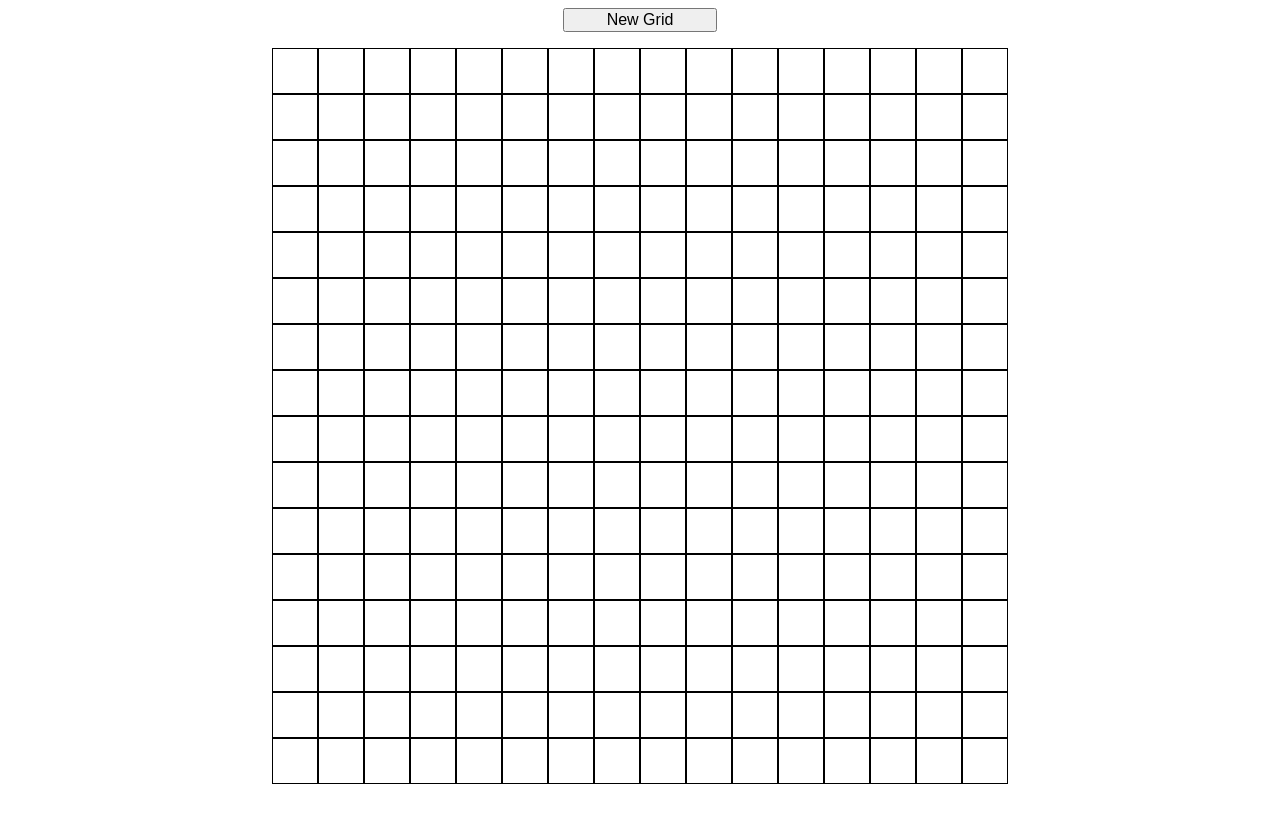
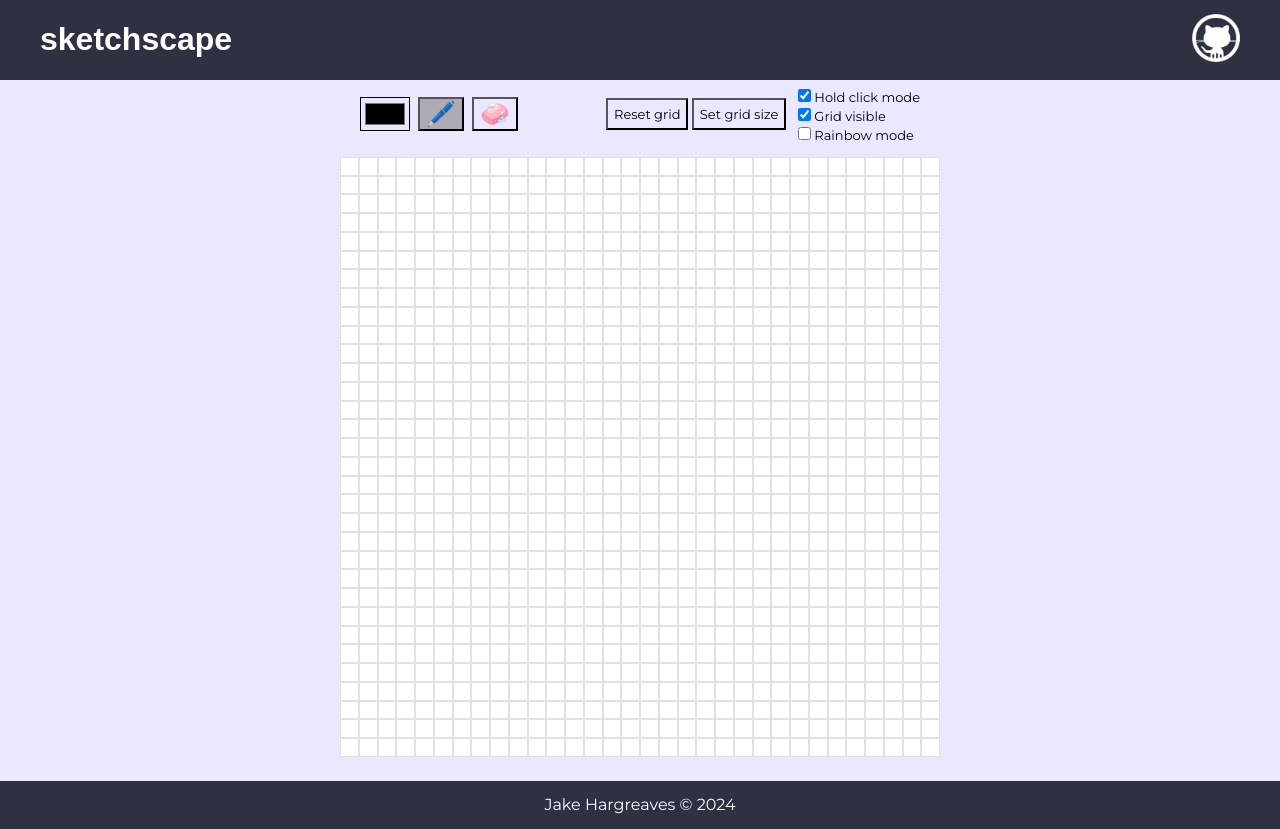
Before and after one commit to jakequi/etch-a-sketch, a plain HTML site: page index.html in a window 1280 px wide. Before the commit the page ends 808 px from the top, so only its background shows below. Drawn offline with Linux system fonts and the light colour scheme.

Commit message:
Added more sketchpad functionality

```diff
--- a/index.html
+++ b/index.html
@@ -6,13 +6,45 @@
         <title>Document</title>
         <link rel="stylesheet" href="style.css">
         <script src="script.js" defer></script>
+        <link rel="preconnect" href="https://fonts.googleapis.com">
+        <link rel="preconnect" href="https://fonts.gstatic.com" crossorigin>
+        <link href="https://fonts.googleapis.com/css2?family=Montserrat:ital,wght@0,100..900;1,100..900&display=swap" rel="stylesheet">
     </head>
     <body>
-        <div class="contains-button">
-            <button>New Grid</button>
+        <div class="header">
+            <div class="logo">
+                <h1>sketchscape</h1>
+            </div>
+            <div class="links">
+                <a href="https://github.com/jakequi" target="_blank" rel="noopener noreferrer"><img class = "github-logo" src="images/github-logo.png" alt="Github icon"></a>
+            </div>
         </div>
-        <div class="container">
+        <div class="content">
+            <div class="controls">
+                <div class="control-left">
+                    <input type="color" class="colour-picker">
+                    <button class="draw-button toggled-button">🖊️</button>
+                    <button class="erase-button">🧼</button>
+                </div>
+                <div class="control-right">
+                    <div class="grid-buttons">
+                        <button class="grid-reset">Reset grid</button>
+                        <button class="grid-size">Set grid size</button>
+                    </div>
+                    <div class="checkboxes">
+                        <label><input type="checkbox" class="hold-click-mode" checked>Hold click mode</label>
+                        <label><input type="checkbox" class="grid-visible" checked>Grid visible</label>
+                        <label><input type="checkbox" class="rainbow-mode">Rainbow mode</label>
+                    </div>
+                </div>
 
+            </div>
+            <div class="container">
+
+            </div>
+        </div>
+        <div class="footer">
+            <p>Jake Hargreaves © 2024</p>
         </div>
     </body>
 </html>
--- a/script.js
+++ b/script.js
@@ -1,3 +1,16 @@
+let colourSelect;
+let sketchDivs;
+let buttonState = "draw";
+let mouseDown = false;
+const drawButton = document.querySelector(".draw-button");
+const eraseButton = document.querySelector(".erase-button");
+const colourPicker = document.querySelector(".colour-picker");
+const gridReset = document.querySelector(".grid-reset");
+const gridSize = document.querySelector(".grid-size");
+const holdClickMode = document.querySelector(".hold-click-mode")
+const rainbowColours = document.querySelector(".rainbow-mode")
+const gridVisible = document.querySelector(".grid-visible")
+
 function createGrid(num) {
     const container = document.querySelector(".container");
     container.textContent = "";
@@ -5,22 +18,51 @@ function createGrid(num) {
         const newDiv = document.createElement("div");
         newDiv.setAttribute("class", "sketch-grid");
         newDiv.style.flexBasis = `${100 / num}%`;
-        newDiv.dataset.hoverCount = 0;  // Initialize hover count
         container.appendChild(newDiv);
+        colourSelect = "black";
     }
-    const sketchDivs = document.querySelectorAll(".sketch-grid");
+    sketchDivs = document.querySelectorAll(".sketch-grid");
     sketchDivs.forEach(sketchDiv => {
         sketchDiv.addEventListener("mouseenter", () => {
-            let hoverCount = Number(sketchDiv.dataset.hoverCount);
-            if (!sketchDiv.style.backgroundColor) {
-                sketchDiv.style.backgroundColor = "#" + Math.floor(Math.random() * 16777215).toString(16);
+            if (mouseDown) {
+                if (buttonState === "erase") {
+                    sketchDiv.style.backgroundColor = "";
+                }
+                else if (!sketchDiv.style.backgroundColor) {
+                    if (rainbowColours.checked) {
+                        sketchDiv.style.backgroundColor = "#" + Math.floor(Math.random() * 16777215).toString(16);
+                    }
+                    else{
+                        sketchDiv.style.backgroundColor = colourSelect;
+                    }
+                }
             }
         });
     });
+    gridVisible.checked = true;
 }
 
-const newGridButton = document.querySelector("button");
-newGridButton.addEventListener("click", () => {
+createGrid(32);
+
+drawButton.addEventListener("click", () => {
+    drawButton.classList.add("toggled-button");
+    eraseButton.classList.remove("toggled-button")
+    buttonState = "draw";
+});
+
+eraseButton.addEventListener("click", () => {
+    drawButton.classList.remove("toggled-button");
+    eraseButton.classList.add("toggled-button")
+    buttonState = "erase";
+});
+
+colourPicker.addEventListener("change", () => {
+    if (!rainbowColours.checked) {
+        colourSelect = colourPicker.value;
+    }
+});
+
+gridSize.addEventListener("click", () => {
     let newNum = prompt("Please enter the number of squares you want along each axis");
     while (!Number.isInteger(Number(newNum)) || newNum > 100 || newNum < 1) {
         newNum = prompt("Please enter a number between 1 and 100");
@@ -28,4 +70,42 @@ newGridButton.addEventListener("click", () => {
     createGrid(newNum);
 });
 
-createGrid(16);
+gridReset.addEventListener("click", () => {
+    const sketchDivs = document.querySelectorAll(".sketch-grid");
+    sketchDivs.forEach(sketchDiv => {
+        sketchDiv.style.backgroundColor = "";
+    });
+});
+
+rainbowColours.addEventListener("change", () => {
+    if (!rainbowColours.checked) {
+        colourSelect = colourPicker.value;
+    }
+});
+
+gridVisible.addEventListener("change", () => {
+    sketchDivs.forEach(sketchDiv => {
+        sketchDiv.classList.toggle("sketch-grid-no-border");
+    });
+});
+
+holdClickMode.addEventListener("change", () => {
+    if(holdClickMode.checked) {
+        mouseDown = false;
+    }
+    else {
+        mouseDown = true;
+    }
+})
+
+document.addEventListener("mousedown", () => {
+    if (holdClickMode.checked) {
+        mouseDown = true;
+    }
+});
+
+document.addEventListener("mouseup", () => {
+    if (holdClickMode.checked) {
+        mouseDown = false;
+    }
+});
--- a/style.css
+++ b/style.css
@@ -1,33 +1,136 @@
 body {
+    display: flex;
+    flex-direction: column;
     padding: 0;
     margin: 0;
+    height: 100vh;
+    font-family: "Montserrat", sans-serif;
+}
+
+hr {
+    padding-left: 0;
+    padding-right: 0;
+    margin-left: 0;
+    margin-right: 0;
+}
+
+.header,
+.footer {
     display: flex;
-    flex-direction: column;
-    justify-content: center;
+    background-color: #2D3142;
+    color: white;
+}
+
+.header {
+    justify-content: space-between;
     align-items: center;
 }
 
-.contains-button {
-    margin: 8px;
+.logo {
+    font-family: sans-serif;
+    margin-left: 40px;
 }
 
-.contains-button button {
-    min-height: 3vh;
-    min-width: 12vw;
-    font-size: 16px;
+.github-logo {
+    size: 48px;
+    width: 48px;
+    margin-right: 40px;
+}
+
+.content {
+    display: flex;
+    flex-direction: column;
+    flex-grow: 1;
+    justify-content: center;
+    align-items: center;
+    background-color: #EAE8FF;
+    width: 100%;
+}
+
+.controls {
+    display: flex;
+    align-items: center;
+    justify-content: space-between;
+    width: 70vh;
+    padding-top: 6px;
+    padding-bottom: 6px;
+}
+
+.controls button {
+    background-color: #EAE8FF;
+}
+
+.control-left {
+    display: flex;
+    align-items: center;
+    justify-content: center;
+    gap: 8px;
+}
+
+.control-left input {
+    height: 34px;
+    background-color: #EAE8FF;
+}
+
+.control-left button {
+    font-size: 24px;
+}
+
+.control-left .toggled-button {
+    background-color: #ADACB5;
+}
+
+.solid {
+    height: 100%;
+}
+
+.control-right {
+    display: flex;
+    align-items: center;
+    justify-content: space-between;
+    gap: 8px;
+    font-size: 13px;
+}
+
+.control-right button {
+    height: 32px;
+    font-family: "Montserrat", sans-serif;
+    font-size: 13px;
+    text-wrap: wrap;
+    width: 15;
+}
+
+.checkboxes {
+    display: flex;
+    flex-direction: column;
 }
 
 .container {
     display: flex;
     flex-wrap: wrap;
-    height: calc(100vmin - 64px);
-    width: calc(100vmin - 64px);
     margin: 24px;
     margin-top: 8px;
+    background-color: white;
+    width: 75vh;
 }
 
 .sketch-grid {
     box-sizing: border-box;
-    border: 1px solid black;
+    border: 0.1px solid rgba(0, 0, 0, 0.116);
     aspect-ratio: 1;
 }
+
+.sketch-grid-no-border {
+    border: 0px
+}
+
+.footer {
+    height: 6vh;
+    display: flex;
+    justify-content: center;
+    align-items: center;
+}
+
+.footer p {
+    font-size: 16px;
+}
```
Also changed, not shown: images/computer.png (added), images/favicon.ico (added), images/favicon_bkp.ico (added), images/github-logo.png (added), images/human.png (added), images/paper.png (added), images/rock.png (added), images/scissors.png (added).
